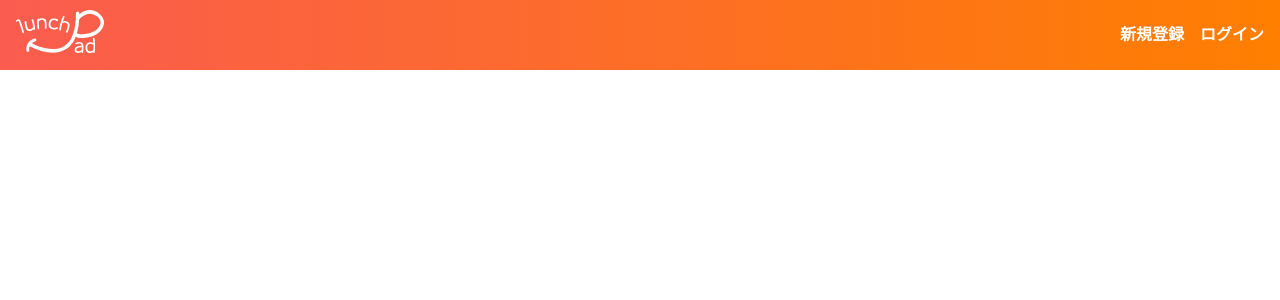
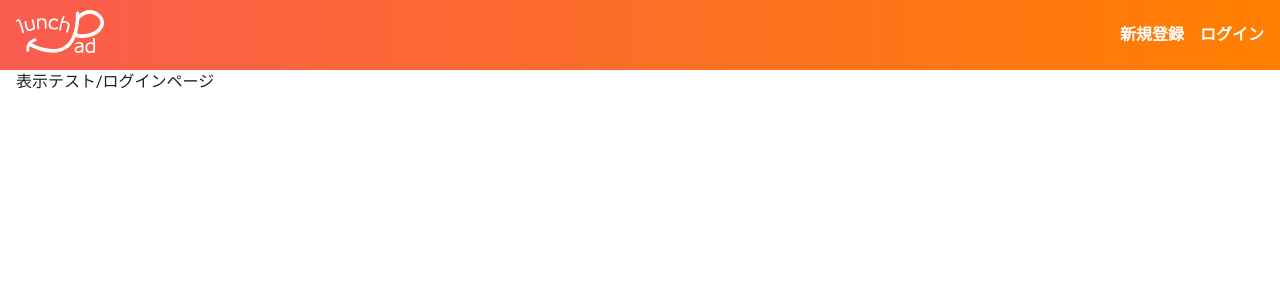
Before and after one commit to JOKOJOKO405/original-app, a Nuxt app: page /login in a window 1280 px wide. Before the commit this address had no page. Shown: the top 300 px of the page. Built offline with nearby package versions, Linux system fonts and the light colour scheme.

Commit message:
Add ログインページ作成

```diff
--- /dev/null
+++ b/pages/login.vue
@@ -0,0 +1,11 @@
+<template>
+  <div class="inner">
+    表示テスト/ログインページ
+  </div>
+</template>
+
+<script>
+export default {
+
+}
+</script>
```
